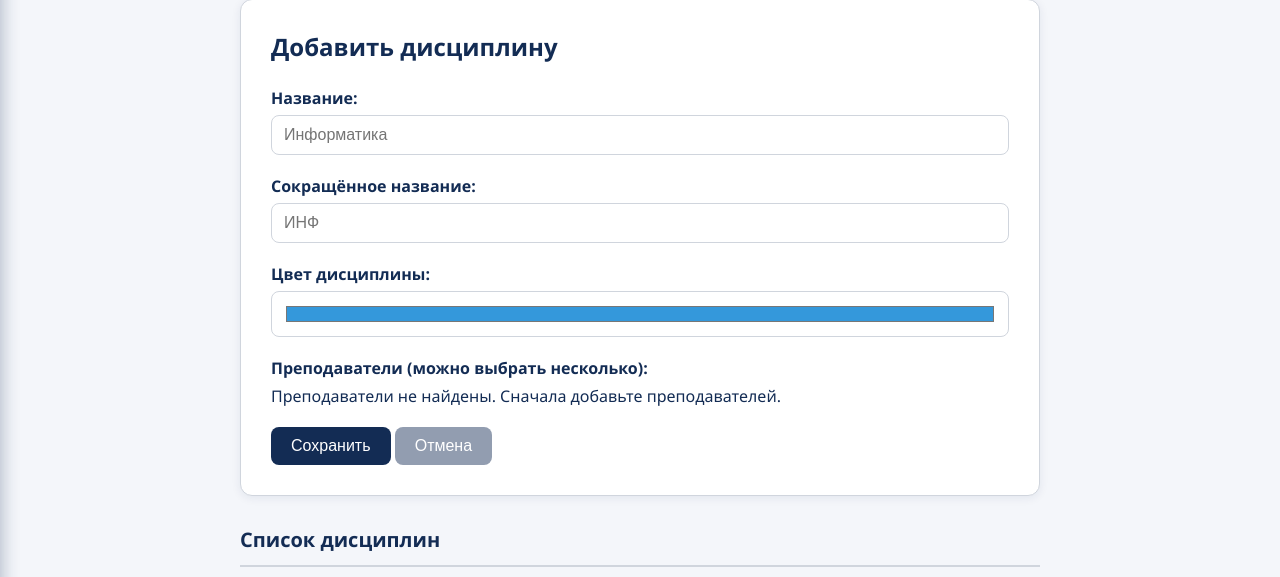
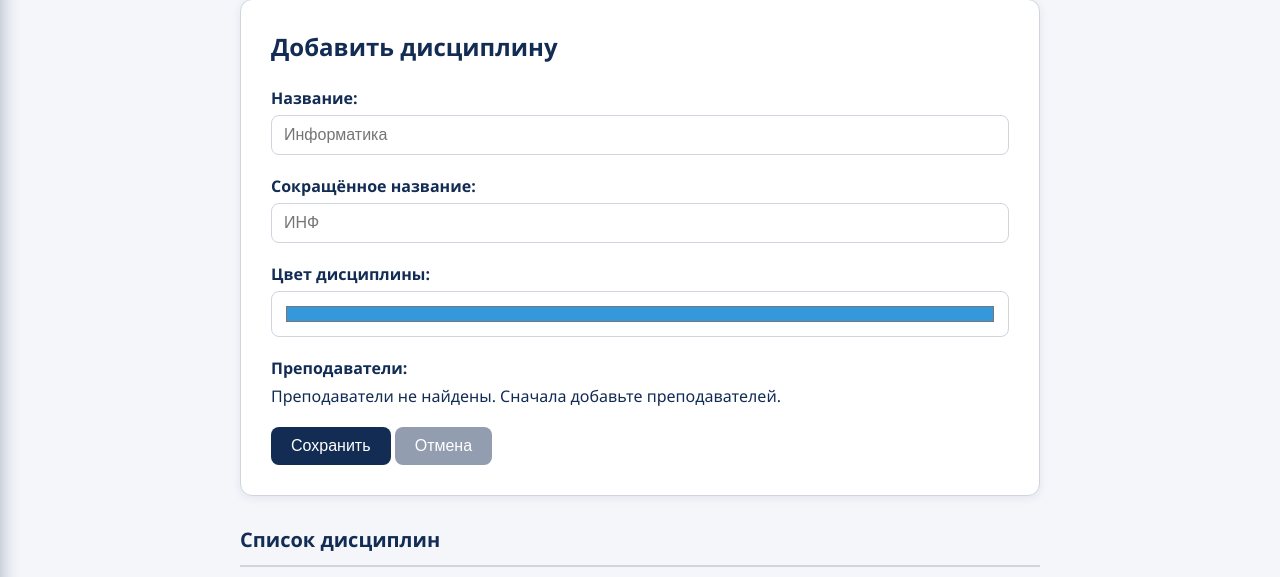
Before and after one commit to CyberCat28/schedule_project, a Flask app: page /subjects in a window 1280 px wide. Shown: the part 85-662 px from the top of the page. Run offline with Flask 3, Linux system fonts and the light colour scheme; data that the repository does not hold is empty; some libraries are stand-ins or nearby versions.

Commit message:
Update subjects.html

```diff
--- a/templates/subjects.html
+++ b/templates/subjects.html
@@ -22,7 +22,7 @@
                 <input type="color" id="subjectColor" value="#3498db" class="color-picker-large">
             </div>
             <div class="form-group">
-                <label>Преподаватели (можно выбрать несколько):</label>
+                <label>Преподаватели:</label>
                 <div id="teachersList" class="checkbox-list"></div>
             </div>
             <button type="submit" class="btn">Сохранить</button>
```
